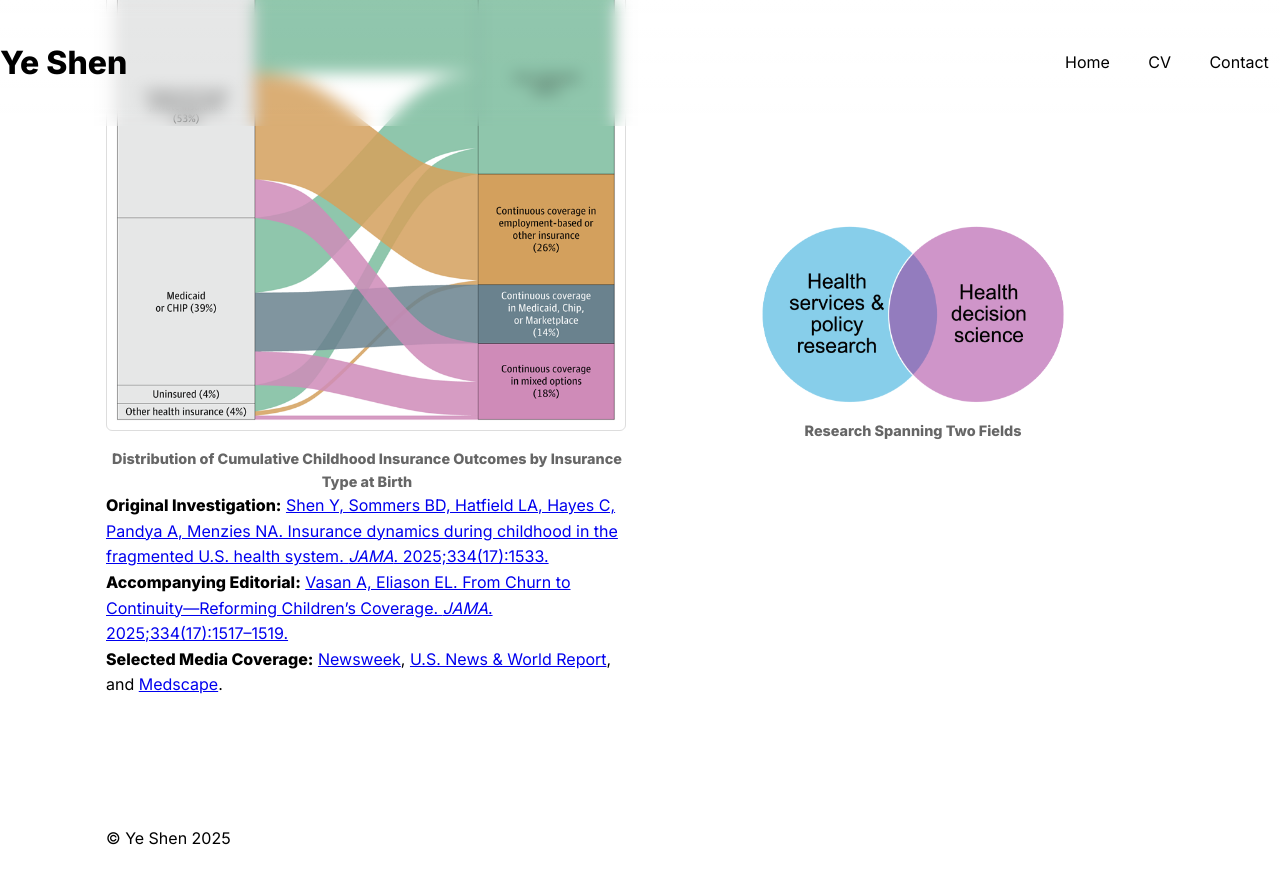
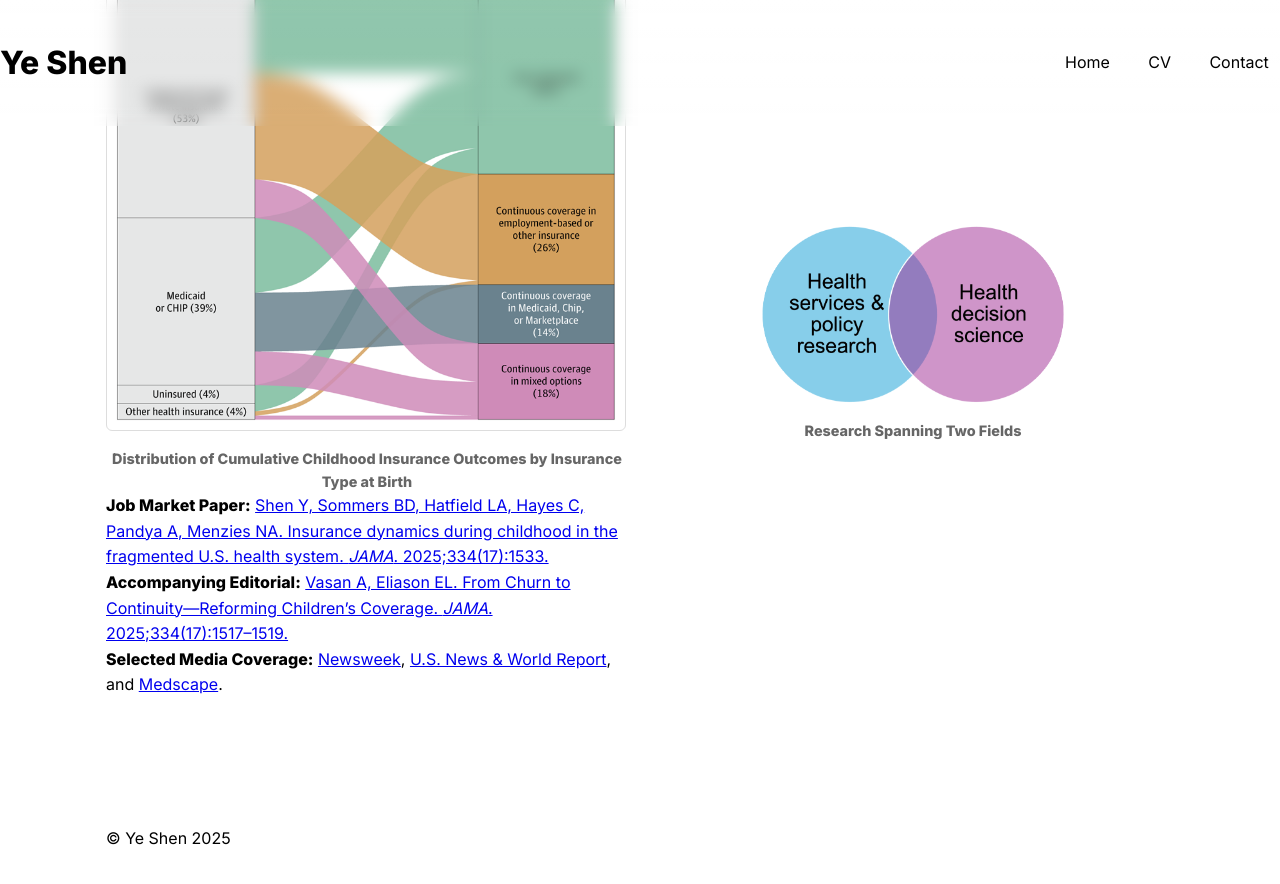
Before and after one commit to yshen11/yeshen-site, a Jekyll site: the page built from index.md, in a window 1280 px wide and 900 px high, scrolled down 737 px. Shown: the top 884 px of the window. Built offline with Jekyll 4.4.1, drawn with Linux system fonts in a browser that asks for light colours.

Commit message:
Update index.md

```diff
--- a/index.md
+++ b/index.md
@@ -41,7 +41,7 @@ title: Home
 
   <div class="refs">
       <div class="refs__item">
-        <strong class="refs__label">Original Investigation:</strong>
+        <strong class="refs__label">Job Market Paper:</strong>
         <a class="refs__link" href="https://jamanetwork.com/journals/jama/article-abstract/2839299" target="_blank" rel="noopener">
           Shen Y, Sommers BD, Hatfield LA, Hayes C, Pandya A, Menzies NA. Insurance dynamics during childhood in the fragmented U.S. health system. <i>JAMA</i>. 2025;334(17):1533.
         </a>
```
